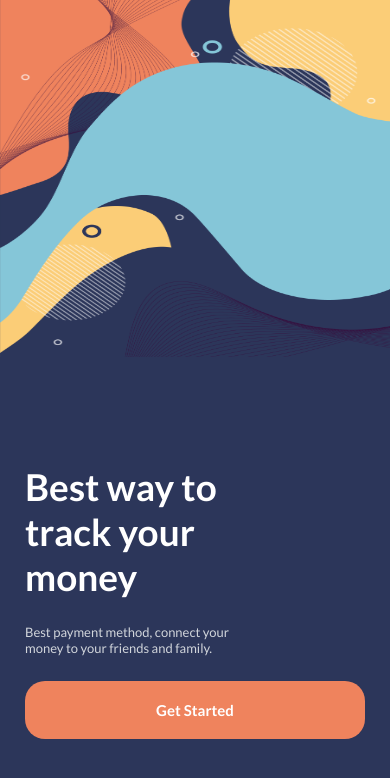
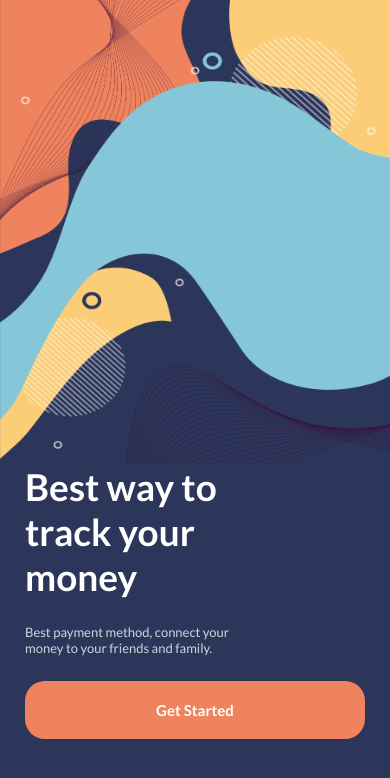
Before and after one commit to JoaoVitorLima242/Money_Bag, a React Native app: screen / in a window 390 px wide. Shown: the top 778 px of the page. Built offline with nearby package versions, Linux system fonts and the light colour scheme.

Commit message:
some adjustings in padding bottom and flex

```diff
--- a/screens/Welcome.tsx
+++ b/screens/Welcome.tsx
@@ -20,7 +20,7 @@ const WelcomeContainer = styled(Container)`
 
 const TopSection = styled.View`
     width: 100%;
-    flex: 1;
+    flex: 2;
     max-height: 55%;
 `;
 
```
